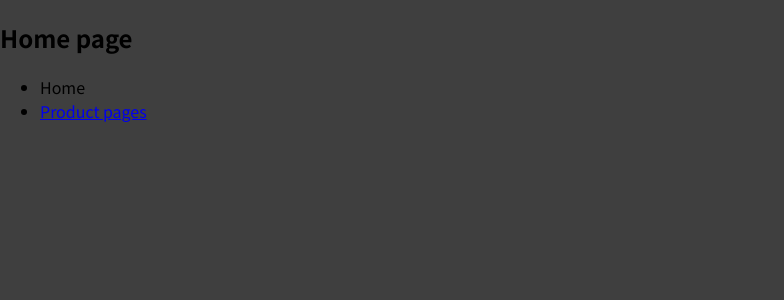
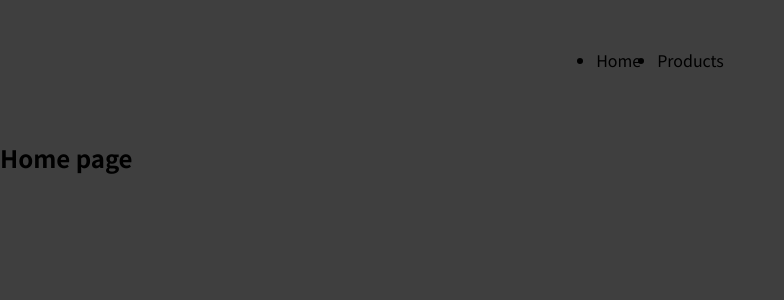
Before and after one commit to duytran31187/food-app-react, a React (Create React App) app: page / in a window 1280 px wide. Shown: the top 300 px of the page, without its empty margins (0-784 px from the left). Built offline with nearby package versions, Linux system fonts and the light colour scheme.

Commit message:
use RootLayout as root router

```diff
--- /dev/null
+++ b/src/components/Navigation/MainNagivation.module.css
@@ -0,0 +1,23 @@
+.header {
+    max-width: 60rem;
+    margin: auto;
+    padding: 2rem;
+    display: flex;
+    justify-content: center;
+  }
+
+  .list {
+    display: flex;
+    gap: 1rem;
+  }
+
+  .list a {
+    text-decoration: none;
+    color: var(--color-primary-400);
+  }
+
+  .list a:hover,
+  .list a.active {
+    color: var(--color-primary-800);
+    text-decoration: underline;
+  }
--- /dev/null
+++ b/src/components/Navigation/MainNavigation.js
@@ -0,0 +1,22 @@
+import { Link } from 'react-router-dom';
+
+import classes from './MainNagivation.module.css';
+
+function MainNavigation() {
+  return (
+    <header className={classes.header}>
+      <nav>
+        <ul className={classes.list}>
+          <li>
+            <Link to="/">Home</Link>
+          </li>
+          <li>
+            <Link to="/products">Products</Link>
+          </li>
+        </ul>
+      </nav>
+    </header>
+  );
+}
+
+export default MainNavigation;
--- a/src/pages/Home.js
+++ b/src/pages/Home.js
@@ -1,15 +1,8 @@
-import { Link } from "react-router-dom";
 
 const HomePage = (props) => {
     return (
         <section>
             <h1>Home page</h1>
-            <ul>
-                <li>Home</li>
-                <li>
-                    <Link to='/products'> Product pages</Link>
-                </li>
-            </ul>
         </section>
     );
 }
--- /dev/null
+++ b/src/pages/Root.js
@@ -0,0 +1,13 @@
+import { Link, Outlet } from "react-router-dom";
+import MainNavigation from "../components/Navigation/MainNavigation";
+
+const RootLayout = (props) => {
+    return (
+        <>
+            <MainNavigation />
+            <Outlet />
+        </>
+    );
+}
+
+export default RootLayout;
```
Also changed, not shown: src/App.js (+10 -3 lines).
